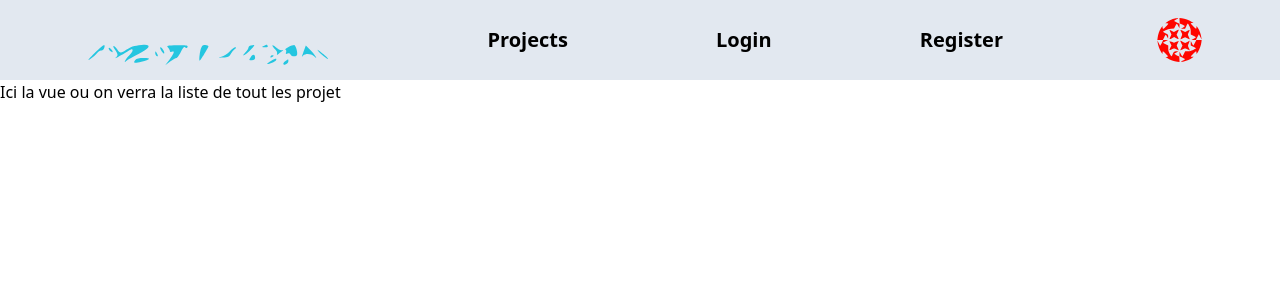
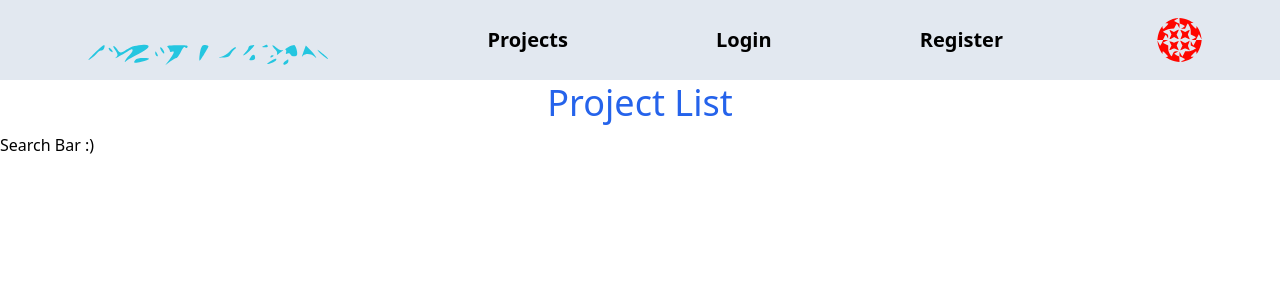
Before and after one commit to cyrheel/MBT-Project, a React (Create React App) app in the folder client/: page /projetList in a window 1280 px wide. Shown: the top 300 px of the page. Built offline with nearby package versions, Linux system fonts and the light colour scheme.

Commit message:
start work on project list page + update .gitignore

```diff
--- /dev/null
+++ b/client/src/Components/ProjectItem.tsx
@@ -0,0 +1,11 @@
+import React from "react";
+
+function ProjectItem(props: any): JSX.Element {
+  return (
+    <div>
+      <p>{props}</p>
+    </div>
+  );
+}
+
+export default ProjectItem;
--- /dev/null
+++ b/client/src/Components/SearchBar.tsx
@@ -0,0 +1,11 @@
+import React from "react";
+
+function SearchBar() {
+  return (
+    <div>
+      <p>Search Bar :)</p>
+    </div>
+  );
+}
+
+export default SearchBar;
--- a/client/src/Pages/ProjectListPage.tsx
+++ b/client/src/Pages/ProjectListPage.tsx
@@ -1,11 +1,28 @@
-import React from "react";
+import React, { useState } from "react";
 import Navbar from "../Components/Navbar";
+import SearchBar from "../Components/SearchBar";
+// import ProjectItem from "../Components/ProjectItem";
 
 function ProjectListPage() {
+  // Helpers
+  // const fakeData = [""];
+
+  // State
+  // const [projects, setProjects] = useState<string[]>([]);
+
+  // Render
   return (
-    <div>
+    <div className="flex flex-col w-full h-screen">
       <Navbar />
-      <p>Ici la vue ou on verra la liste de tout les projet</p>
+      <h2 className="flex items-center justify-center font-medium leading-tight text-4xl mt-0 mb-2 text-blue-600">
+        Project List
+      </h2>
+      <SearchBar />
+      {/*
+      {projects.map((project) =>
+        <ProjectItem {...project} />
+      }
+      */}
     </div>
   );
 }
```
Also changed, not shown: 2 other files (tests, documents, lock files or other folders).
